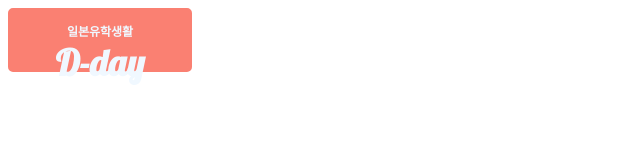
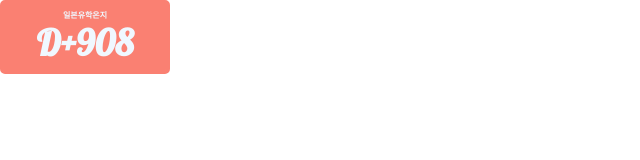
Before and after one commit to jiseonk/D-day-Widget, a plain HTML site: page index.html in a window 1280 px wide. Shown: the whole page, without its empty margins (0-640 px from the left). Drawn offline with Linux system fonts and the light colour scheme.

Commit message:
Change body size

```diff
--- a/index.html
+++ b/index.html
@@ -3,16 +3,19 @@
 <head>
     <meta charset="UTF-8">
     <meta name="viewport" content="width=device-width, initial-scale=1.0">
-    <title>Document</title>
+    <title>D-Day Widget</title>
     <link href="https://fonts.googleapis.com/css2?family=Lobster&display=swap" rel="stylesheet">
     <link href="https://fonts.googleapis.com/css2?family=Nanum+Gothic&display=swap" rel="stylesheet">
     <style>
+        body{
+            margin: 0;
+            white-space:normal;
+            width:170px;
+            height:36px;
+        }
         div{
-            width:156px;
-            height:36px;
             border:4px solid #FA8072;
-            padding: 10px;
-
+            padding: 5px;
             background-color : #FA8072;
             border-radius : 5px;
 
@@ -25,21 +28,24 @@
         }
 
         p{
-            font-size: 12px;
             margin:0;
             padding:0;
+            display:top;
 
             font-family: 'Nanum Gothic', sans-serif;
+            font-size: 8px;
         }
+
 
     </style>
 </head>
 <body>
     <div>
-        <p>일본유학생활</p>
+        <p>일본유학온지</p>
         <script>
             //When is D-day?
-            let dday = new Date("September 18, 2020 00:00:00").getTime();
+            //let dday = new Date("September 18 2020 00:00:00").getTime();
+            let dday = new Date("March 26 2018 00:00:00").getTime();
             let today = new Date().getTime();
 
             // Calculate Dday
```
